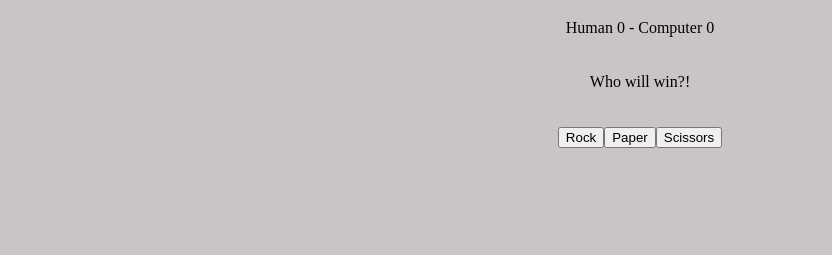
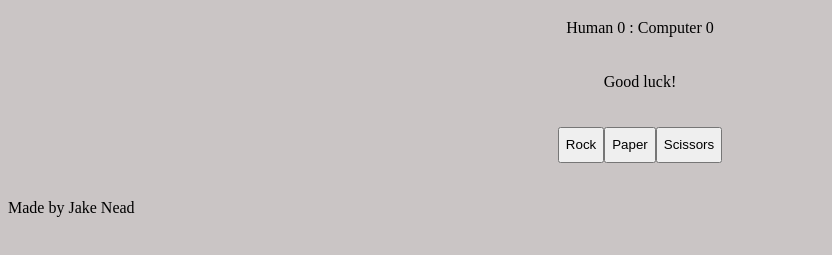
Before and after one commit to JakeNead/Rock-Paper-Scissors, a plain HTML site: page index.html in a window 1280 px wide. Shown: the part 69-324 px from the top of the page, without its empty margins (0-832 px from the left). Drawn offline with Linux system fonts and the light colour scheme.

Commit message:
Change placeholder text for results

```diff
--- a/index.html
+++ b/index.html
@@ -11,15 +11,21 @@
 <body>
     <div class='box'>
         <h1 class='header'>Rock Paper Scissors</h1>
-        <div id = 'score'>Human 0 - Computer 0</div>
+        <div id = 'score'>Human 0 : Computer 0</div>
         <br></br>
-        <div id='result'>Who will win?!</div>
+        <div id='result'>Good luck!</div>
         <br></br>
         <div class='buttonBox'>
             <button class='rock'>Rock</button>
             <button class='paper'>Paper</button>
             <button class='scissors'>Scissors</button>
+            <br></br>
         </div>
+        <br></br>
+        <div class="declareWinner"></div>
+    </div>
+    <div class='footer'>
+        <footer>Made by Jake Nead</footer>
     </div>
 </body>
 </html>
```
